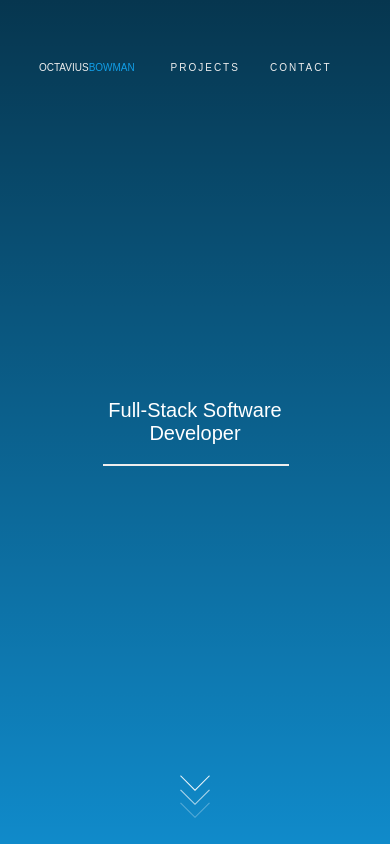
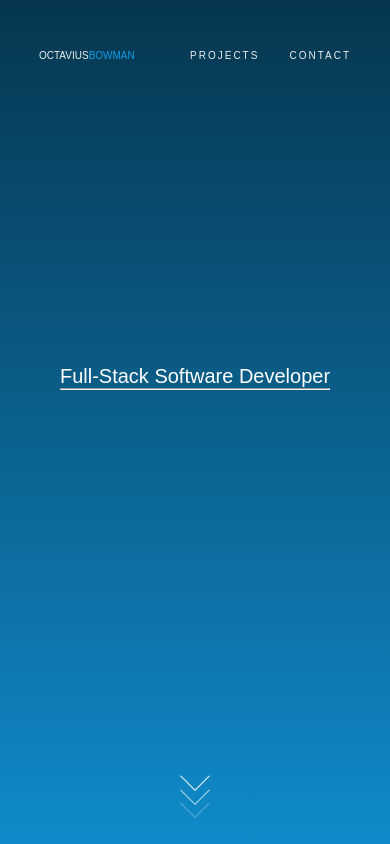
Before and after one commit to OctaviusBowman/GithubPortfolio, a website: page dist/index.html in a window 390 px wide. Shown: the top 844 px of the page. Drawn offline with Linux system fonts and the light colour scheme.

Commit message:
Flexbox Refactoring

```diff
--- a/dist/index.html
+++ b/dist/index.html
@@ -18,10 +18,11 @@
                 <li><a href="#Projects">Projects</a></li>
                 <li><a href="#Contact">Contact</a></li>
             </ul>
-            <h1 class="center-text">Full-Stack Software Developer</h1>
         </nav>
 
-        <hr/>
+        <div class="center">
+            <h1 class="center-text">Full-Stack Software Developer<hr/></h1>
+        </div>
 
         <a href="#Projects">
             <div class="arrow">
--- a/dist/stylesheet.css
+++ b/dist/stylesheet.css
@@ -18,40 +18,23 @@ body {
   overflow-x: hidden;
 }
 
-hr {
-  position: absolute;
-  top: 57%;
-  left: 26%;
-  margin: auto;
-  width: 47%;
-  border: 0.6px solid #eee;
-}
-
 .landing {
   height: 100vh;
   width: 100vw;
-  margin: 0 auto;
   background: linear-gradient(
       to bottom,
       rgba(0, 0, 0, 0.66),
       rgba(0, 0, 0, 0.125)
     ),
     #129ee7 center no-repeat;
-  background-size: cover;
   display: flex;
+  flex-direction: column;
 }
 
 .container {
-  /* max-width: 125rem; */
   width: 100vw;
-  margin-bottom: 88vh;
   justify-content: center;
   display: flex;
-}
-
-.container .center-text {
- flex-direction: column;
- text-transform: none;
 }
 
 .brand {
@@ -69,16 +52,19 @@ hr {
   margin-right: 10vw;
 }
 
+.center {
+  height: 75vh;
+  display: flex;
+  justify-content: center;
+  align-items: center;
+  font-weight: normal;
+  color: white;
+}
+
 .center-text {
-  position: absolute;
-  left: 50%;
-  top: 50%;
-  transform: translateX(-50%) translateY(-50%);
-  text-align: center;
+  font-weight: normal;
+  color: white;
   font-size: 3.4rem;
-  font-weight: normal;
-  margin: auto;
-  color: white;
 }
 
 /* Arrow Down */
@@ -163,16 +149,15 @@ hr {
 nav {
   padding-top: 5rem;
   display: flex;
-  justify-content: space-between;
+  font-size: 1.6rem;
   align-items: center;
-  font-size: 1.6rem;
 }
 
 nav ul {
   display: flex;
 }
 
-nav h1 span{
+nav h1 span {
   text-transform: uppercase;
 }
 
@@ -278,24 +263,14 @@ nav ul li a:hover::after {
   .brand {
     font-size: 1rem;
   }
-  .brand-pt2 {
-    margin-right: 5vw;
-  }
   nav {
     font-size: 1rem;
   }
-
   .center-text {
     font-size: 2rem;
   }
   .container {
-    max-width: 120rem;
-    width: 90%;
-    margin-bottom: 90vh;
-  }
-  hr {
-    top: 55%;
-    left: 26.5%;
+    width: 100vw;
   }
   .project-page {
     height: 250vh;
@@ -320,11 +295,9 @@ nav ul li a:hover::after {
     border-radius: 15px 15px 15px 15px;
   }
   .project-right-text {
-    /* background: black; */
     flex-basis: 60%;
     border-radius: 0px 0px 15px 15px;
   }
-
   .project-left-img {
     background: #129ee7;
     height: 100%;
@@ -333,16 +306,15 @@ nav ul li a:hover::after {
     border-radius: 15px 15px 15px 15px;
   }
   .project-left-text {
-    /* background: black; */
     flex-basis: 60%;
     border-radius: 0px 0px 15px 15px;
   }
 }
 
 @media (max-width: 329px) {
-  hr {
+  /* hr {
     top: 57%;
-  }
+  } */
 }
 
 @media only screen and (min-device-width: 375px) and (max-device-width: 667px) and (-webkit-min-device-pixel-ratio: 2) and (orientation: portrait) {
```
